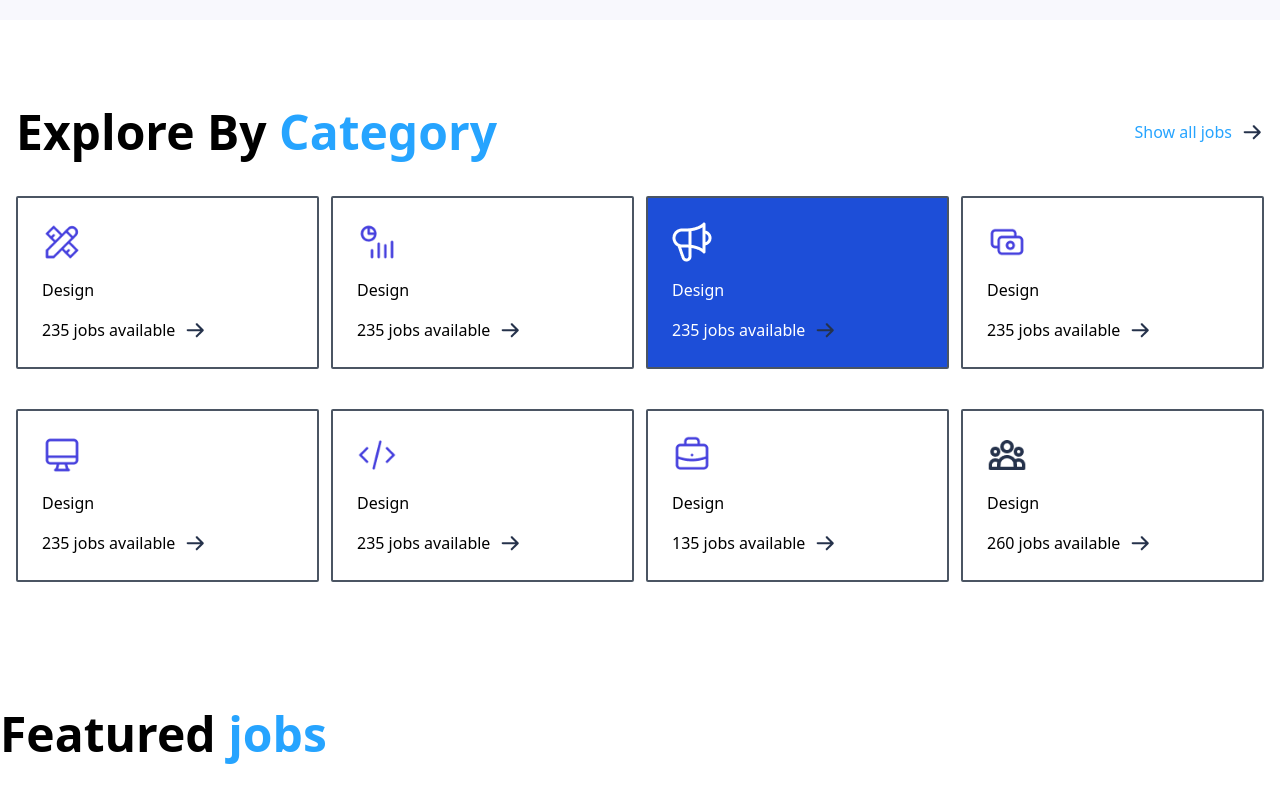
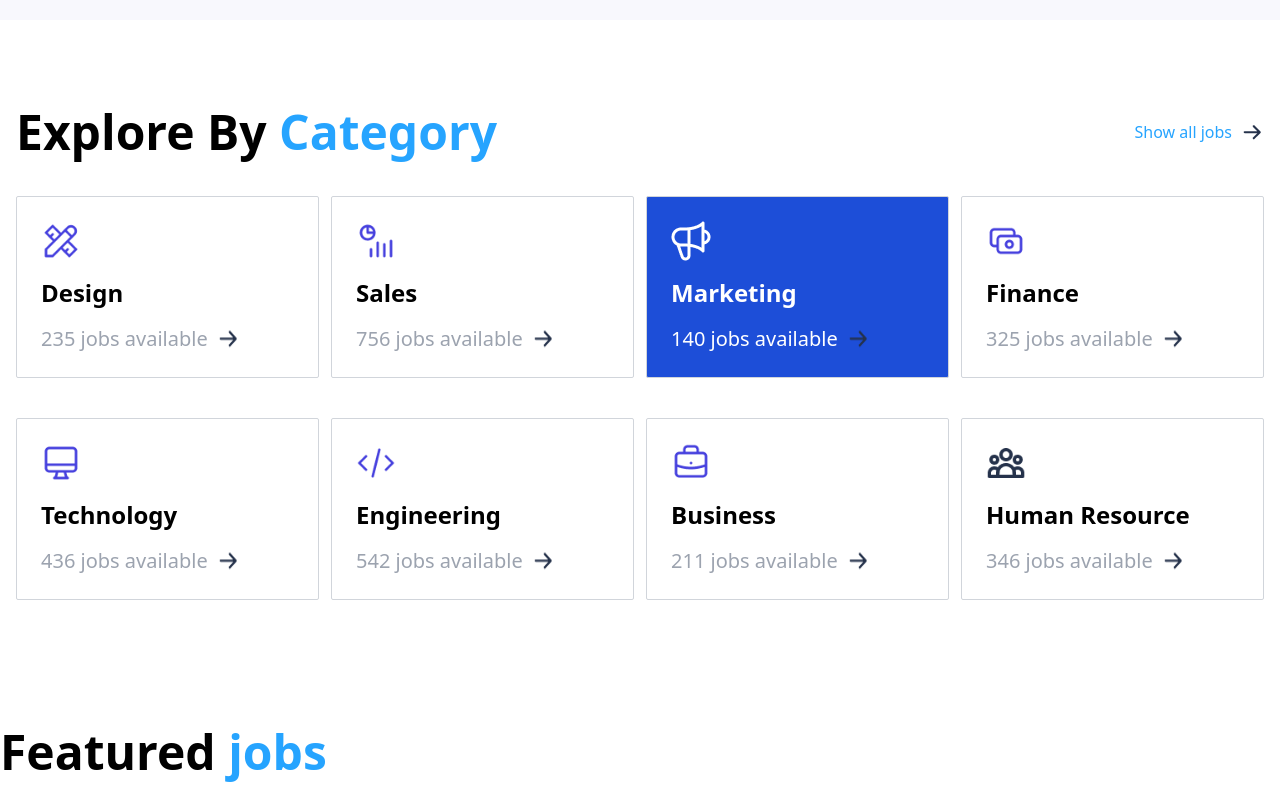
Before and after one commit to Nick-Salifu/job-portal, a Next.js app: page / in a window 1280 px wide. Shown: the part 648-1445 px from the top of the page. Built offline with nearby package versions, Linux system fonts and the light colour scheme.

Commit message:
finishing touches to the category section

```diff
--- a/components/FirstGroupCard.jsx
+++ b/components/FirstGroupCard.jsx
@@ -1,45 +1,45 @@
 export default function FirstCard() {
     return (
         <div className="flex flex-col md:flex-row gap-3 items-center justify-between">
-            <div className="w-full p-6 border-2 border-gray-600 rounded-sm">
+            <div className="w-full p-6 border border-gray-300 rounded-sm">
                 <div className="flex flex-col gap-4">
                     <img src="../Cross.png" alt="A cross like object" width={40} />
-                    <h3>Design</h3>
+                    <h3 className="font-bold text-2xl">Design</h3>
                     <div className="flex gap-2">
-                        <p>235 jobs available</p>
+                        <p className="text-xl text-gray-400">235 jobs available</p>
                         <img src="../Icon.png" alt="right arrow" />
                     </div>
                 </div>
             </div>
 
-            <div className="w-full p-6 border-2 border-gray-600 rounded-sm">
+            <div className="w-full p-6 border border-gray-300 rounded-sm">
                 <div className="flex flex-col gap-4">
                     <img src="../Graph.png" alt="A graph like object" width={40} />
-                    <h3>Design</h3>
+                    <h3 className="font-bold text-2xl">Sales</h3>
                     <div className="flex gap-2">
-                        <p>235 jobs available</p>
+                        <p className="text-xl text-gray-400">756 jobs available</p>
                         <img src="../Icon.png" alt="right arrow" />
                     </div>
                 </div>
             </div>
 
-            <div className="w-full p-6 bg-blue-700 text-white border-2 border-gray-600 rounded-sm">
+            <div className="w-full p-6 bg-blue-700 text-white border border-gray-300 rounded-sm">
                 <div className="flex flex-col gap-4">
                     <img src="../Vector.png" alt="A vector like object" width={40} />
-                    <h3>Design</h3>
+                    <h3 className="font-bold text-2xl">Marketing</h3>
                     <div className="flex gap-2">
-                        <p>235 jobs available</p>
+                        <p className="text-xl text-white">140 jobs available</p>
                         <img src="../Icon.png" alt="right arrow" />
                     </div>
                 </div>
             </div>
 
-            <div className="w-full p-6 border-2 border-gray-600 rounded-sm">
+            <div className="w-full p-6 border border-gray-300 rounded-sm">
                 <div className="flex flex-col gap-4">
                     <img src="../Card.png" alt="A card like object" width={40} />
-                    <h3>Design</h3>
+                    <h3 className="font-bold text-2xl">Finance</h3>
                     <div className="flex gap-2">
-                        <p>235 jobs available</p>
+                        <p className="text-xl text-gray-400">325 jobs available</p>
                         <img src="../Icon.png" alt="right arrow" />
                     </div>
                 </div>
--- a/components/SecondGroupCard.jsx
+++ b/components/SecondGroupCard.jsx
@@ -2,45 +2,45 @@ export default function SecondCard() {
     return (
         <div className="mt-10">
             <div className="flex flex-col md:flex-row gap-3 items-center justify-between">
-                <div className="w-full p-6 border-2 border-gray-600 rounded-sm">
+                <div className="w-full p-6 border border-gray-300 rounded-sm">
                     <div className="flex flex-col gap-4">
                         <img src="../Tele.png" alt="A television like object" width={40} />
-                        <h3>Design</h3>
+                        <h3 className="font-bold text-2xl">Technology</h3>
                         <div className="flex gap-2">
-                            <p>235 jobs available</p>
+                            <p className="text-xl text-gray-400">436 jobs available</p>
                             <img src="../Icon.png" alt="right arrow" />
                         </div>
                     </div>
                 </div>
 
-                <div className="w-full p-6 border-2 border-gray-600 rounded-sm">
+                <div className="w-full p-6 border border-gray-300 rounded-sm">
                     <div className="flex flex-col gap-4">
                         <img src="../Angle.png" alt="A angle object" width={40} />
-                        <h3>Design</h3>
+                        <h3 className="font-bold text-2xl">Engineering</h3>
                         <div className="flex gap-2">
-                            <p>235 jobs available</p>
+                            <p className="text-xl text-gray-400">542 jobs available</p>
                             <img src="../Icon.png" alt="right arrow" />
                         </div>
                     </div>
                 </div>
 
-                <div className="w-full p-6 border-2 border-gray-600 rounded-sm">
+                <div className="w-full p-6 border border-gray-300 rounded-sm">
                     <div className="flex flex-col gap-4">
                         <img src="../Bag.png" alt="A bag like object" width={40} />
-                        <h3>Design</h3>
+                        <h3 className="font-bold text-2xl">Business</h3>
                         <div className="flex gap-2">
-                            <p>135 jobs available</p>
+                            <p className="text-xl text-gray-400">211 jobs available</p>
                             <img src="../Icon.png" alt="right arrow" />
                         </div>
                     </div>
                 </div>
 
-                <div className="w-full p-6 border-2 border-gray-600 rounded-sm">
+                <div className="w-full p-6 border border-gray-300 rounded-sm">
                     <div className="flex flex-col gap-4">
                         <img src="../People.png" alt="A group" width={40} />
-                        <h3>Design</h3>
+                        <h3 className="font-bold text-2xl">Human Resource</h3>
                         <div className="flex gap-2">
-                            <p>260 jobs available</p>
+                            <p className="text-xl text-gray-400">346 jobs available</p>
                             <img src="../Icon.png" alt="right arrow" />
                         </div>
                     </div>
```
